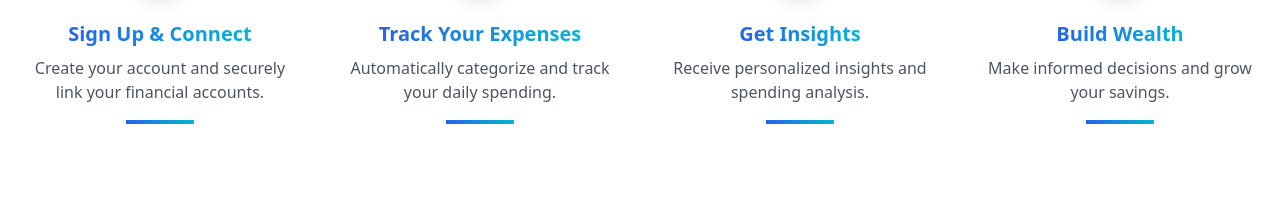
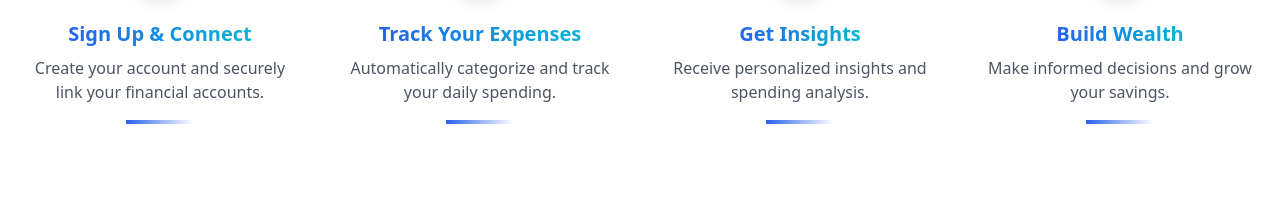
Before and after one commit to SpendWithMe03/SpendWithMe_Client, a React (Vite) app: page / in a window 1280 px wide. Shown: the part 1400-1610 px from the top of the page. Built offline with nearby package versions, Linux system fonts and the light colour scheme.

Commit message:
change in devloper section

```diff
--- a/dev-dist/sw.js
+++ b/dev-dist/sw.js
@@ -79,7 +79,7 @@ define(['./workbox-e65ecf05'], (function (workbox) { 'use strict';
    */
   workbox.precacheAndRoute([{
     "url": "index.html",
-    "revision": "0.72tkpjefhug"
+    "revision": "0.q54ob9bqj0s"
   }], {});
   workbox.cleanupOutdatedCaches();
   workbox.registerRoute(new workbox.NavigationRoute(workbox.createHandlerBoundToURL("index.html"), {
--- a/src/Component/pages/Home.jsx
+++ b/src/Component/pages/Home.jsx
@@ -211,7 +211,7 @@ function Home() {
                 {step.desc}
               </p>
               {index < 4 && (
-                <div className="w-1/4 h-1 bg-gradient-to-r from-blue-600 to-cyan-500 md:block hidden mt-4" />
+                <div className="w-1/4 h-1 bg-gradient-to-r from-blue-600 to-cyan-500npm ru md:block hidden mt-4" />
               )}
             </motion.div>
           ))}
```
